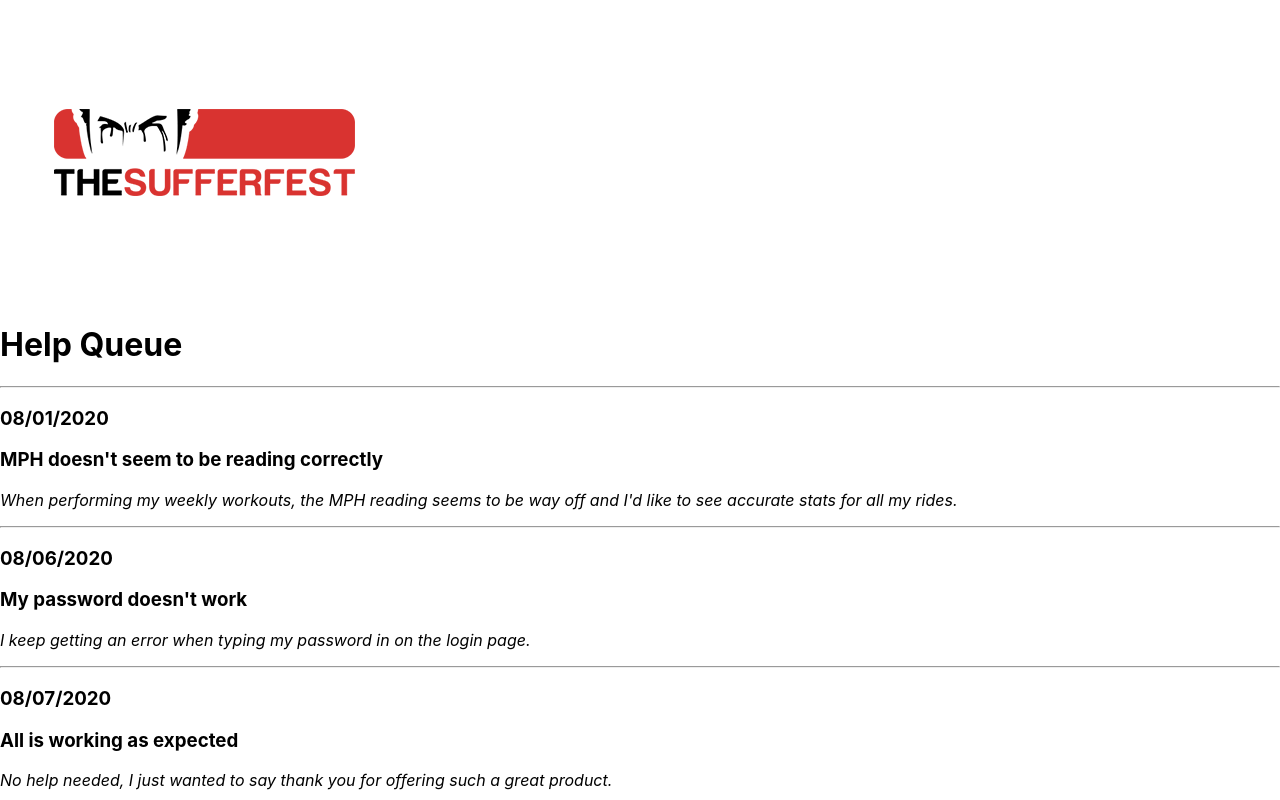
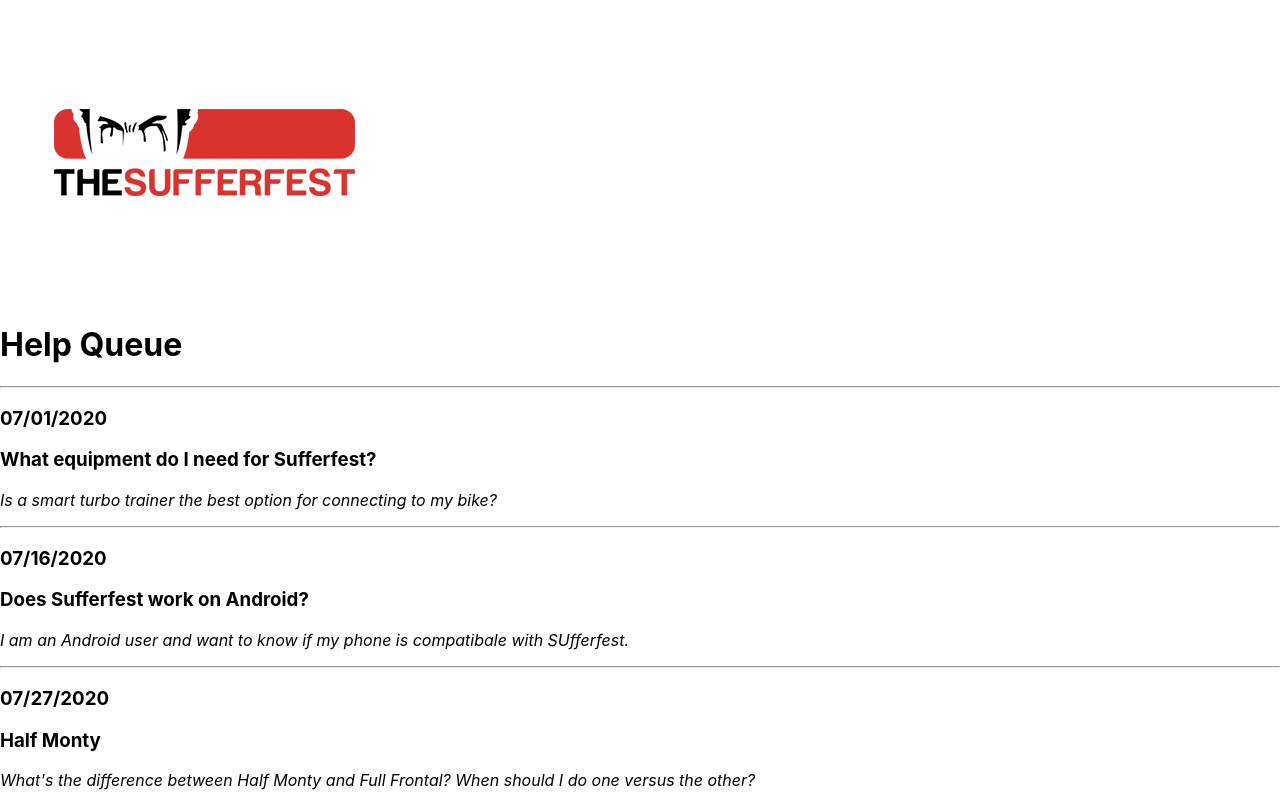
Before and after one commit to benjamin-thompdx/sufferfest-help-queue, a React (Create React App) app: page / in a window 1280 px wide. Shown: the top 800 px of the page. Built offline with nearby package versions, Linux system fonts and the light colour scheme.

Commit message:
update masterTicketList array to include additional tickets within the TicketList component

```diff
--- a/src/components/TicketList.js
+++ b/src/components/TicketList.js
@@ -2,6 +2,21 @@
 import Ticket from './Ticket';
 
 const masterTisketList = [
+  {
+    date: "07/01/2020",
+    subject: "What equipment do I need for Sufferfest?",
+    detail: "Is a smart turbo trainer the best option for connecting to my bike?"
+  },
+  {
+    date: "07/16/2020",
+    subject: "Does Sufferfest work on Android?",
+    detail: "I am an Android user and want to know if my phone is compatibale with SUfferfest."
+  },
+  {
+    date: "07/27/2020",
+    subject: "Half Monty",
+    detail: "What's the difference between Half Monty and Full Frontal? When should I do one versus the other?"
+  },
   {
     date: "08/01/2020",
     subject: "MPH doesn't seem to be reading correctly",
```
